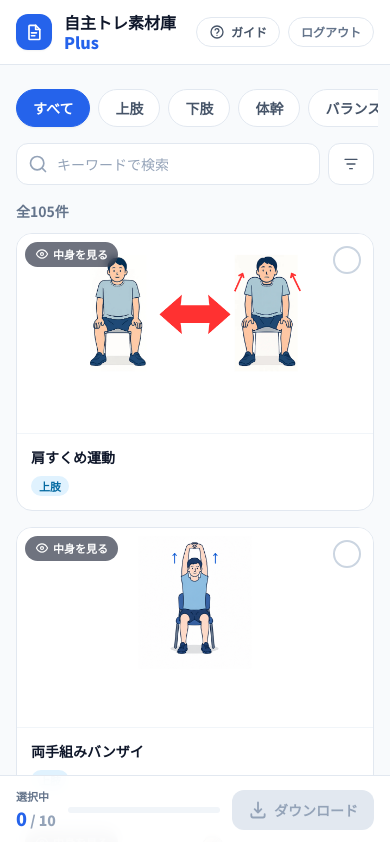
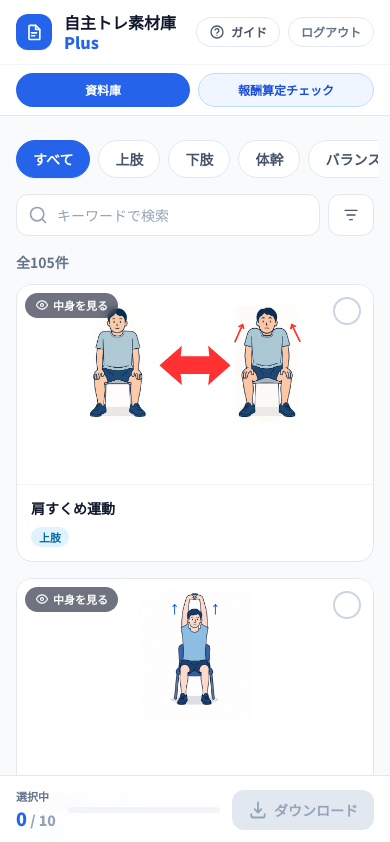
Before and after one commit to makomaru2023/jishutore-starter, a Next.js app: page /plus/library in a window 390 px wide. Shown: the top 842 px of the page. Built offline with nearby package versions, Linux system fonts and the light colour scheme.

Commit message:
feat: add mobile fee check link to Plus library
Co-Authored-By: Codex <codex@openai.com>

```diff
--- a/src/components/plus/PlusLibrary.tsx
+++ b/src/components/plus/PlusLibrary.tsx
@@ -339,6 +339,23 @@ export function PlusLibrary() {
                         </form>
                     </div>
                 </div>
+                <nav className="border-t border-slate-100 px-4 py-2 sm:hidden" aria-label="Plus内メニュー">
+                    <div className="mx-auto flex max-w-7xl gap-2">
+                        <a
+                            href="/plus/library/"
+                            aria-current="page"
+                            className="flex flex-1 items-center justify-center rounded-full bg-blue-600 px-3 py-2 text-xs font-black text-white"
+                        >
+                            資料庫
+                        </a>
+                        <a
+                            href="/plus/fee-check/"
+                            className="flex flex-1 items-center justify-center rounded-full border border-blue-200 bg-blue-50 px-3 py-2 text-xs font-black text-blue-700 transition hover:border-blue-300 hover:bg-blue-100"
+                        >
+                            報酬算定チェック
+                        </a>
+                    </div>
+                </nav>
             </header>
 
             <main className="mx-auto w-full max-w-7xl flex-1 px-4 pb-28 pt-6 sm:px-6 lg:pb-10">
```
